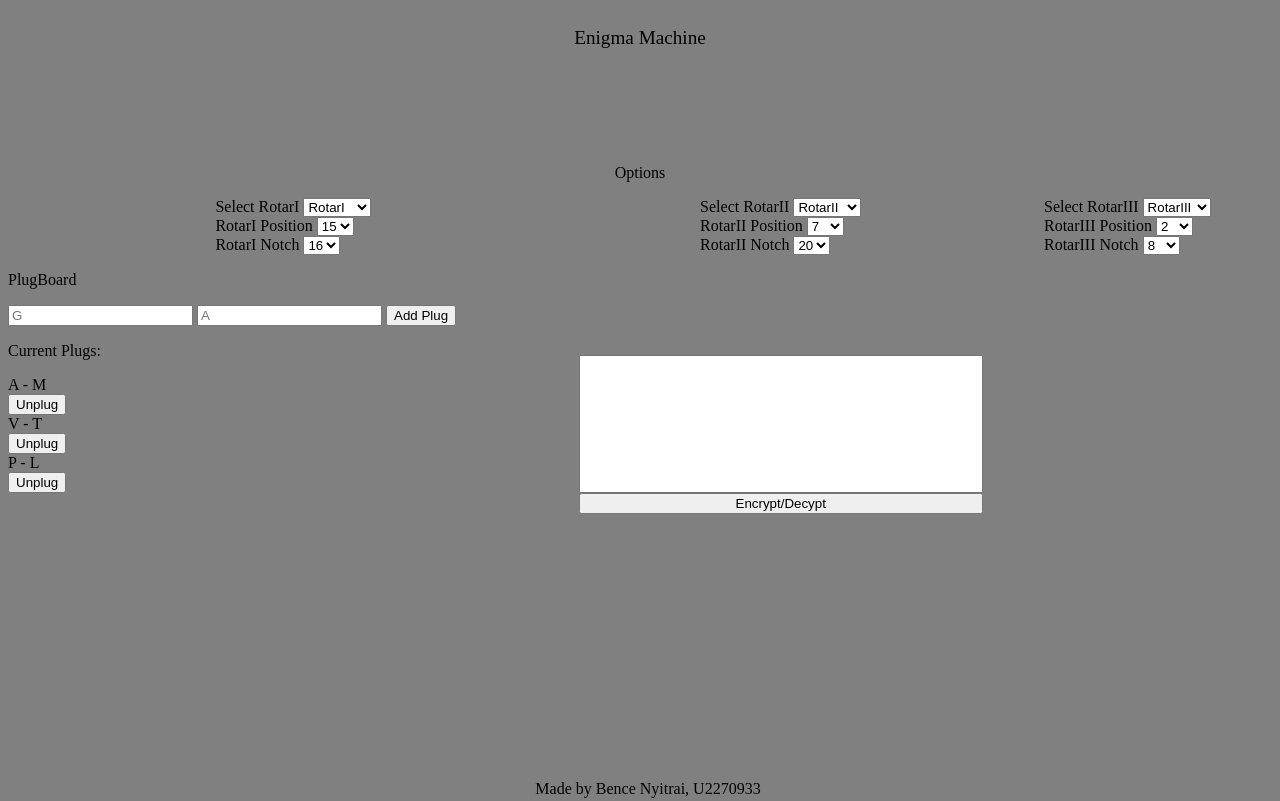
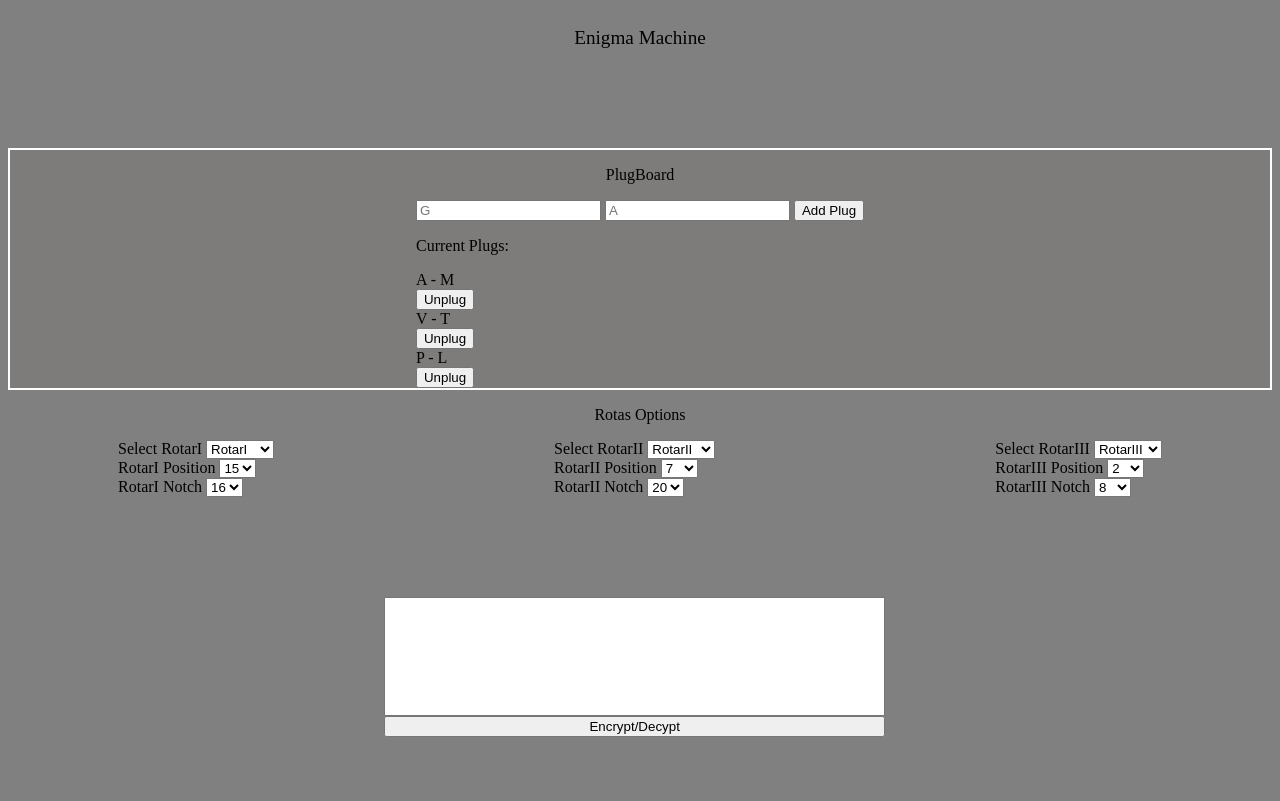
Before and after one commit to nyitrai100/enigmajs, a plain HTML site: page index.html in a window 1280 px wide. Shown: the top 801 px of the page. Drawn offline with Linux system fonts and the light colour scheme.

Commit message:
improved plugboard

```diff
--- a/index.html
+++ b/index.html
@@ -13,10 +13,23 @@
         <p>Enigma Machine</p>
 
     </div>
+<div class="plugBoardContainer">
+    <div class="plugBoard">
+        <p class="plugBoardTitle">PlugBoard</p>
+        <label for="plug1"></label>
+        <input type="text" id="plug1" placeholder="G">
 
+        <label for="plug2"></label>
+        <input type="text" id="plug2" placeholder="A">
+        <button id="addPlug">Add Plug</button>
+        <p>Current Plugs:</p>
+        <div id="CurentPlugs"></div>
+        </div>
+    </div>
+</div>
 
 <div class="options">
-    <p class="optionTitle">Options</p>
+    <p class="optionTitle">Rotas Options</p>
     <div class="Rotar1">
         <label for="RotarI">
             Select RotarI
@@ -81,7 +94,7 @@
             <select id="RotarIIINotch" name="RotarIIINotch"></select>
         </label>
     </div>
-    <div class="plugBoard">
+    <!-- <div class="plugBoard">
         <p>PlugBoard</p>
         <label for="plug1"></label>
         <input type="text" id="plug1" placeholder="G">
@@ -91,7 +104,7 @@
         <button id="addPlug">Add Plug</button>
         <p>Current Plugs:</p>
         <div id="CurentPlugs"></div>
-    </div>
+    </div> -->
 
 
 
--- a/style.css
+++ b/style.css
@@ -75,3 +75,15 @@ overflow-x: hidden;
     align-items: center;
     margin-top:150px
 }
+
+.plugBoardContainer{
+    background-color: rgb(126, 123, 123);
+    border: 2px solid white;
+    display: flex;
+    justify-content: center;
+}
+
+.plugBoardTitle{
+    display: flex;
+    justify-content: center;
+}
```
